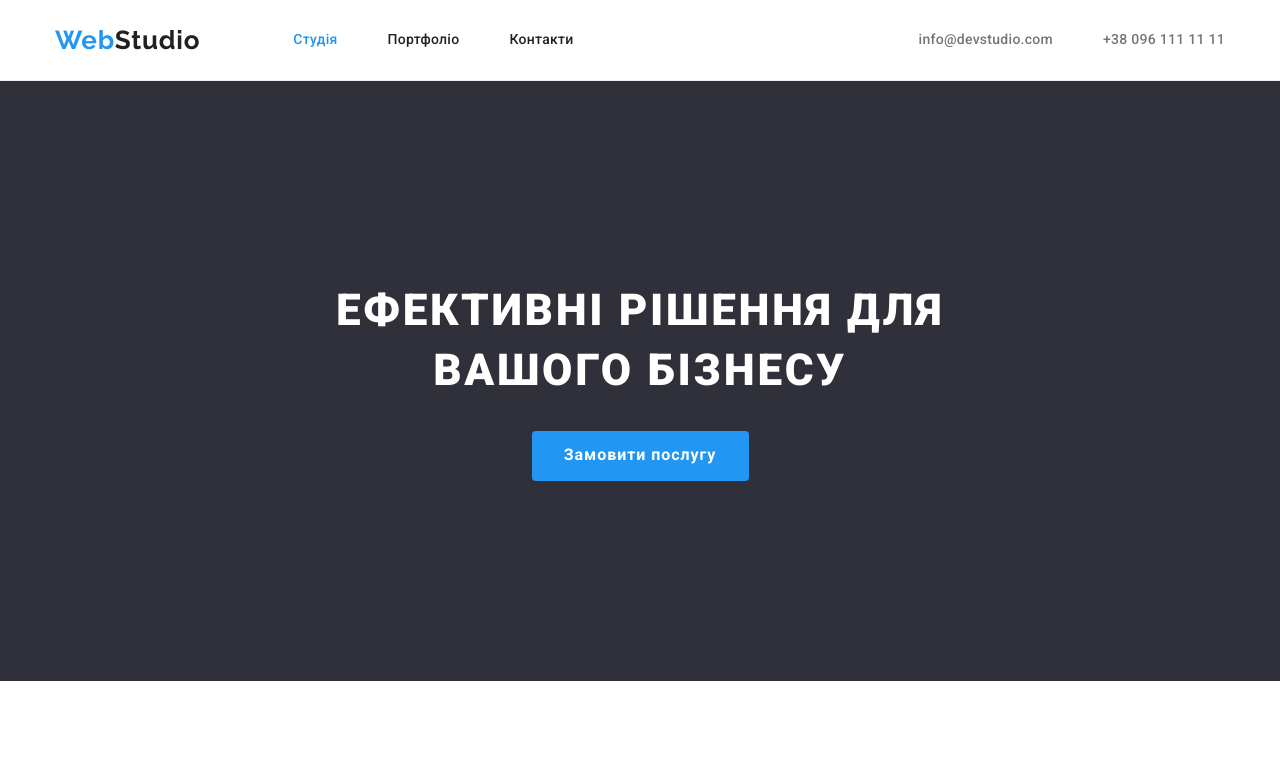
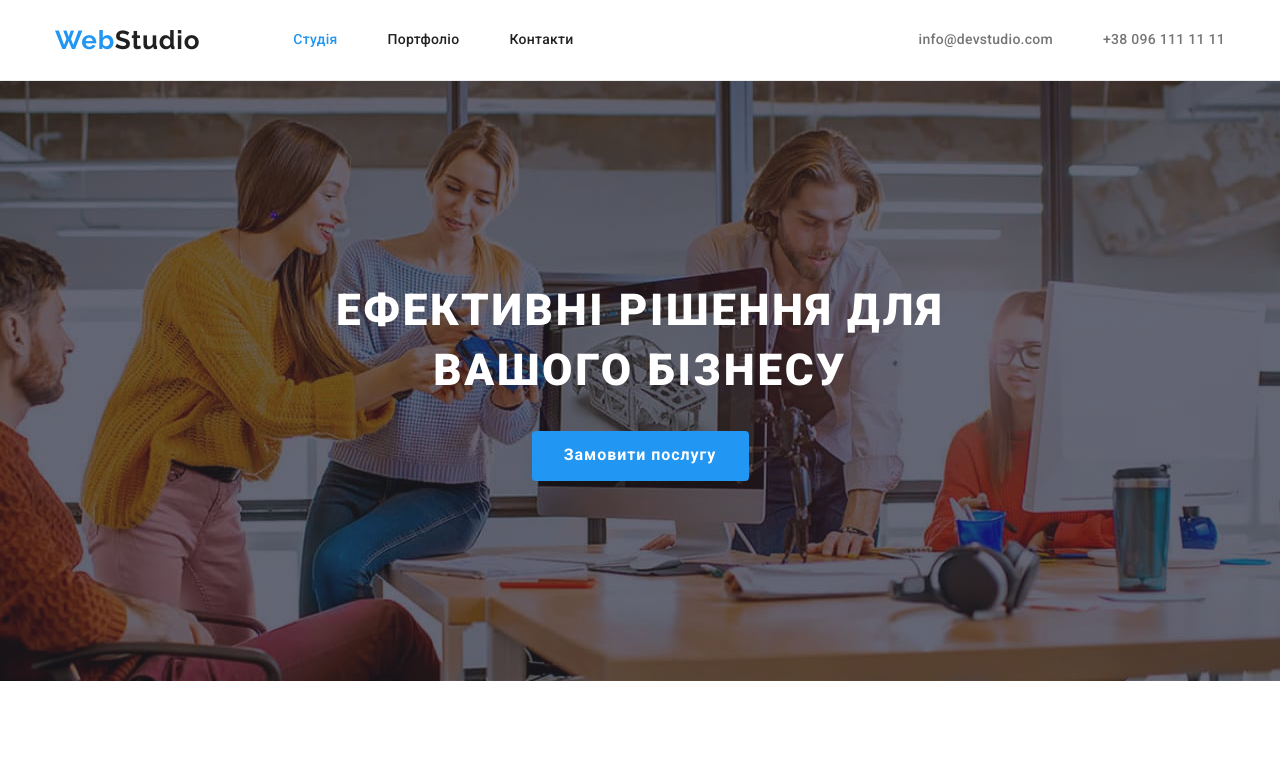
Before and after one commit to bhoretskyi/goit-markup-hw-04, a plain HTML site: page index.html in a window 1280 px wide. Shown: the top 771 px of the page. Drawn offline with nearby package versions, Linux system fonts and the light colour scheme.

Commit message:
Закончил бєкграунд героя
2

```diff
--- a/styles/styles.css
+++ b/styles/styles.css
@@ -233,6 +233,10 @@ img {
   text-align: center;
   padding-top: 200px;
   padding-bottom: 200px;
+  background-image: linear-gradient(rgba(47, 48, 58, 0.4),rgba(47, 48, 58, 0.4)), url(/images/hero-bckgrd.jpg);
+  background-repeat: no-repeat;
+  background-position: center;
+  background-size: cover;
 }
 .button {
   border-radius: 4px;
```
Also changed, not shown: images/hero-bckgrd.jpg (added), images/img-over.jpg (added).
